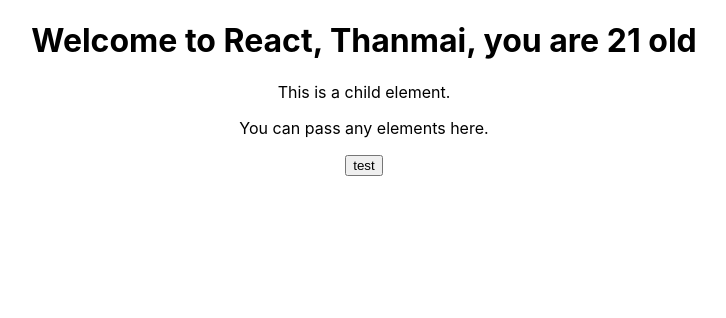
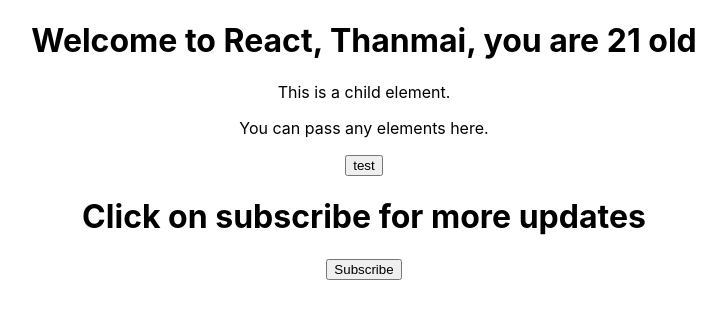
Before and after one commit to thanmaisai-asc/React, a React (Create React App) app in the folder prj1/: page / in a window 1280 px wide. Shown: the top 318 px of the page, without its empty margins (276-1002 px from the left). Built offline with nearby package versions, Linux system fonts and the light colour scheme.

Commit message:
class based component usage

```diff
--- a/prj1/src/App.js
+++ b/prj1/src/App.js
@@ -1,6 +1,7 @@
 import React from 'react';
 import './App.css';
 import Greet from './components/greet';
+import Message from './components/message'
 
 function App() {
   return (
@@ -10,6 +11,7 @@
         <p>You can pass any elements here.</p>
         <button>test</button>
       </Greet>
+      <Message/>
     </div>
   );
 }
--- /dev/null
+++ b/prj1/src/components/message.js
@@ -0,0 +1,24 @@
+import React, { Component } from 'react'
+
+export default class Message extends Component {
+
+    constructor() {
+        super()
+        this.state = {
+          msg: "Click on subscribe for more updates",
+        };
+      }
+
+      changeMessage() {
+        this.setState({ msg: "Thank you for subscribing" });
+      }
+
+
+  render() {
+    return (
+        <div>
+        <h1>{this.state.msg}</h1>
+        <button onClick={() => this.changeMessage()}>Subscribe</button>
+      </div>    )
+  }
+}
```
Also changed, not shown: 1 other file (tests, documents, lock files or other folders).
